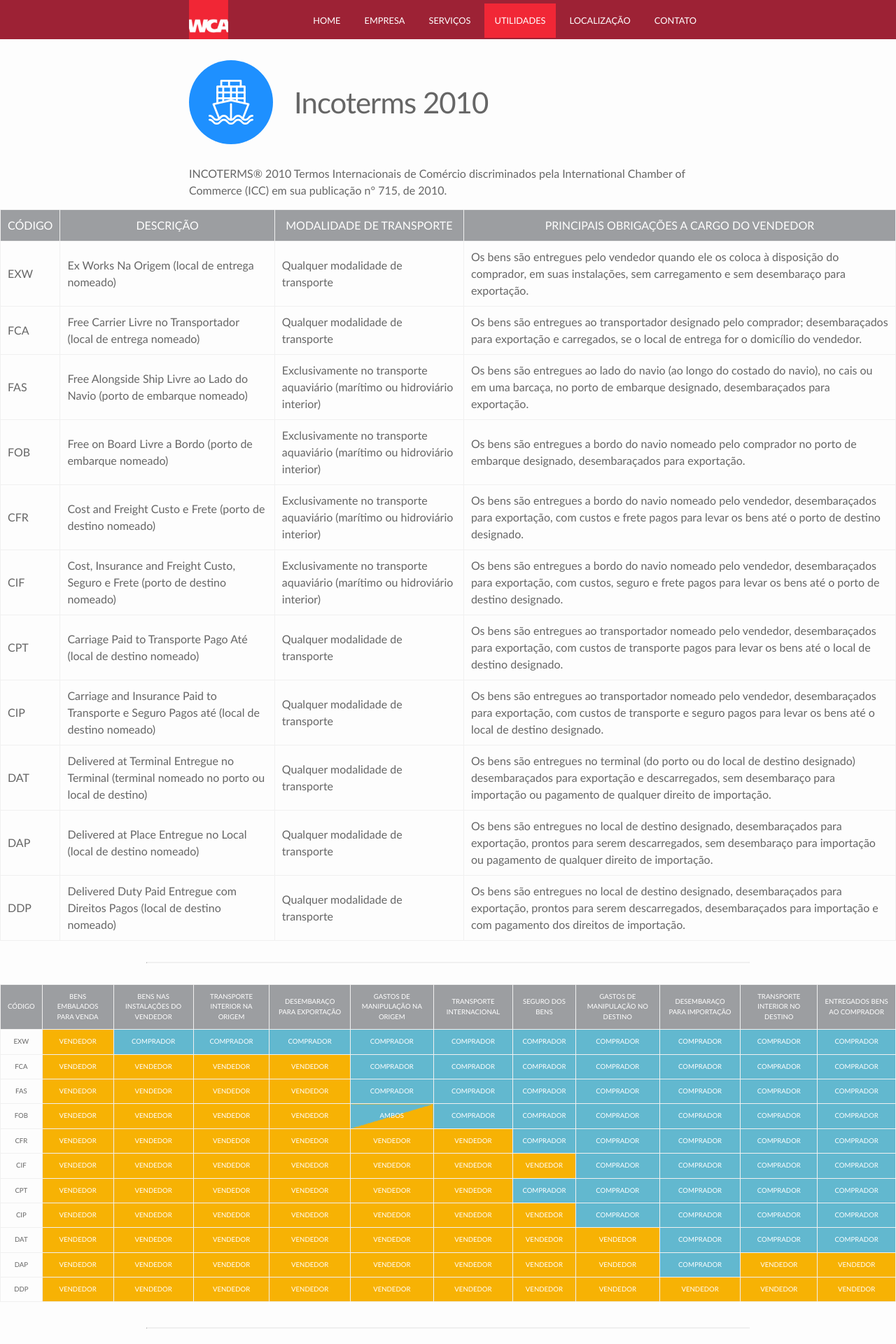
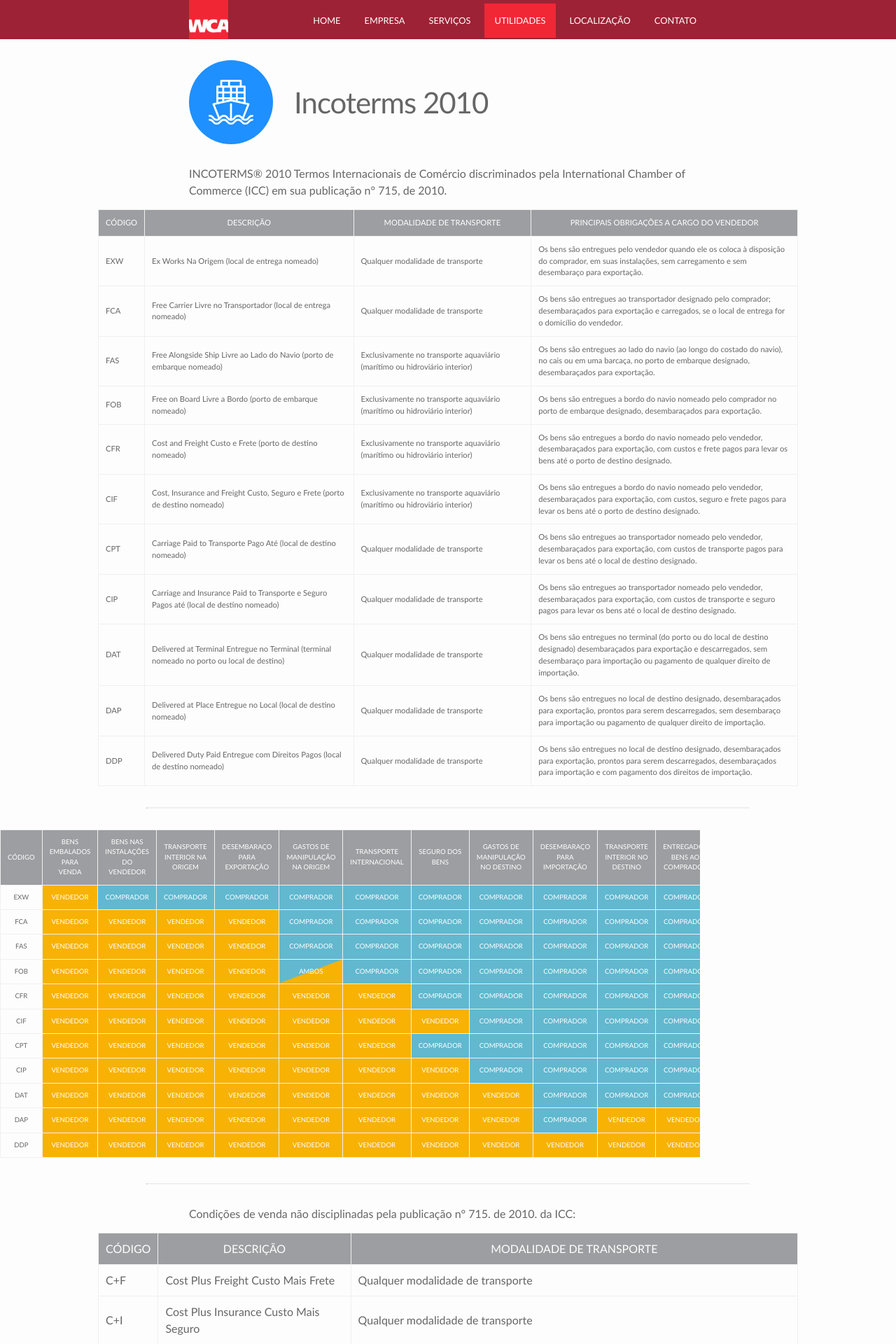
Before and after one commit to WCAComex/wcacomex.github.io, a Jekyll site: the page built from _utilidades/incoterms-2010.markdown, in a window 1280 px wide. Shown: the top 1920 px of the page at 70% size. Built offline with Jekyll 4.4.1, drawn with Linux system fonts in a browser that asks for light colours.

Commit message:
Limite de tabela de até 1000px

```diff
--- a/_sass/layout/_post.sass
+++ b/_sass/layout/_post.sass
@@ -29,6 +29,7 @@
         table
             margin-left: auto
             margin-right: auto
+            max-width: 1000px
 
         h1, h2, h3, h4, h5, h6
             margin-top: $spacing-unit
--- a/_utilidades/incoterms-2010.markdown
+++ b/_utilidades/incoterms-2010.markdown
@@ -8,19 +8,95 @@ cor: "#1E90FF"
 INCOTERMS® 2010
 Termos Internacionais de Comércio discriminados pela International Chamber of Commerce (ICC) em sua publicação n° 715, de 2010.
 
-| CÓDIGO | DESCRIÇÃO | MODALIDADE DE TRANSPORTE | PRINCIPAIS OBRIGAÇÕES A CARGO DO VENDEDOR |
-| ------- | ------- | ------- | ------- |
-| EXW | Ex Works Na Origem (local de entrega nomeado) | Qualquer modalidade de transporte | Os bens são entregues pelo vendedor quando ele os coloca à disposição do comprador, em suas instalações, sem carregamento e sem desembaraço para exportação. |
-| FCA | Free Carrier Livre no Transportador (local de entrega nomeado) | Qualquer modalidade de transporte | Os bens são entregues ao transportador designado pelo comprador; desembaraçados para exportação e carregados, se o local de entrega for o domicílio do vendedor. |
-| FAS | Free Alongside Ship Livre ao Lado do Navio (porto de embarque nomeado) | Exclusivamente no transporte aquaviário (marítimo ou hidroviário interior) | Os bens são entregues ao lado do navio (ao longo do costado do navio), no cais ou em uma barcaça, no porto de embarque designado, desembaraçados para exportação. |
-| FOB | Free on Board Livre a Bordo (porto de embarque nomeado) | Exclusivamente no transporte aquaviário (marítimo ou hidroviário interior) | Os bens são entregues a bordo do navio nomeado pelo comprador no porto de embarque designado, desembaraçados para exportação. |
-| CFR | Cost and Freight Custo e Frete (porto de destino nomeado) | Exclusivamente no transporte aquaviário (marítimo ou hidroviário interior) | Os bens são entregues a bordo do navio nomeado pelo vendedor, desembaraçados para exportação, com custos e frete pagos para levar os bens até o porto de destino designado. |
-| CIF | Cost, Insurance and Freight Custo, Seguro e Frete (porto de destino nomeado) | Exclusivamente no transporte aquaviário (marítimo ou hidroviário interior) | Os bens são entregues a bordo do navio nomeado pelo vendedor, desembaraçados para exportação, com custos, seguro e frete pagos para levar os bens até o porto de destino designado. |
-| CPT | Carriage Paid to Transporte Pago Até (local de destino nomeado) | Qualquer modalidade de transporte | Os bens são entregues ao transportador nomeado pelo vendedor, desembaraçados para exportação, com custos de transporte pagos para levar os bens até o local de destino designado. |
-| CIP | Carriage and Insurance Paid to Transporte e Seguro Pagos até (local de destino nomeado) | Qualquer modalidade de transporte | Os bens são entregues ao transportador nomeado pelo vendedor, desembaraçados para exportação, com custos de transporte e seguro pagos para levar os bens até o local de destino designado. |
-| DAT | Delivered at Terminal Entregue no Terminal (terminal nomeado no porto ou local de destino) | Qualquer modalidade de transporte | Os bens são entregues no terminal (do porto ou do local de destino designado) desembaraçados para exportação e descarregados, sem desembaraço para importação ou pagamento de qualquer direito de importação. |
-| DAP | Delivered at Place Entregue no Local (local de destino nomeado) | Qualquer modalidade de transporte | Os bens são entregues no local de destino designado, desembaraçados para exportação, prontos para serem descarregados, sem desembaraço para importação ou pagamento de qualquer direito de importação. |
-| DDP | Delivered Duty Paid Entregue com Direitos Pagos (local de destino nomeado) | Qualquer modalidade de transporte | Os bens são entregues no local de destino designado, desembaraçados para exportação, prontos para serem descarregados, desembaraçados para importação e com pagamento dos direitos de importação. |
+<table data-text="sm">
+    <thead>
+        <tr>
+            <th>CÓDIGO</th>
+            <th>DESCRIÇÃO</th>
+            <th>MODALIDADE DE TRANSPORTE</th>
+            <th style="width:34em;">PRINCIPAIS OBRIGAÇÕES A CARGO DO VENDEDOR</th>
+        </tr>
+    </thead>
+    <tbody>
+        <tr>
+            <td>EXW</td>
+            <td>Ex Works Na Origem (local de entrega nomeado)</td>
+            <td>Qualquer modalidade de transporte</td>
+            <td>Os bens são entregues pelo vendedor quando ele os coloca à disposição do comprador, em suas instalações, sem
+                carregamento e sem desembaraço para exportação.</td>
+        </tr>
+        <tr>
+            <td>FCA</td>
+            <td>Free Carrier Livre no Transportador (local de entrega nomeado)</td>
+            <td>Qualquer modalidade de transporte</td>
+            <td>Os bens são entregues ao transportador designado pelo comprador; desembaraçados para exportação e carregados,
+                se o local de entrega for o domicílio do vendedor.</td>
+        </tr>
+        <tr>
+            <td>FAS</td>
+            <td>Free Alongside Ship Livre ao Lado do Navio (porto de embarque nomeado)</td>
+            <td>Exclusivamente no transporte aquaviário (marítimo ou hidroviário interior)</td>
+            <td>Os bens são entregues ao lado do navio (ao longo do costado do navio), no cais ou em uma barcaça, no porto de
+                embarque designado, desembaraçados para exportação.</td>
+        </tr>
+        <tr>
+            <td>FOB</td>
+            <td>Free on Board Livre a Bordo (porto de embarque nomeado)</td>
+            <td>Exclusivamente no transporte aquaviário (marítimo ou hidroviário interior)</td>
+            <td>Os bens são entregues a bordo do navio nomeado pelo comprador no porto de embarque designado, desembaraçados
+                para exportação.</td>
+        </tr>
+        <tr>
+            <td>CFR</td>
+            <td>Cost and Freight Custo e Frete (porto de destino nomeado)</td>
+            <td>Exclusivamente no transporte aquaviário (marítimo ou hidroviário interior)</td>
+            <td>Os bens são entregues a bordo do navio nomeado pelo vendedor, desembaraçados para exportação, com custos e frete
+                pagos para levar os bens até o porto de destino designado.</td>
+        </tr>
+        <tr>
+            <td>CIF</td>
+            <td>Cost, Insurance and Freight Custo, Seguro e Frete (porto de destino nomeado)</td>
+            <td>Exclusivamente no transporte aquaviário (marítimo ou hidroviário interior)</td>
+            <td>Os bens são entregues a bordo do navio nomeado pelo vendedor, desembaraçados para exportação, com custos, seguro
+                e frete pagos para levar os bens até o porto de destino designado.</td>
+        </tr>
+        <tr>
+            <td>CPT</td>
+            <td>Carriage Paid to Transporte Pago Até (local de destino nomeado)</td>
+            <td>Qualquer modalidade de transporte</td>
+            <td>Os bens são entregues ao transportador nomeado pelo vendedor, desembaraçados para exportação, com custos de transporte
+                pagos para levar os bens até o local de destino designado.</td>
+        </tr>
+        <tr>
+            <td>CIP</td>
+            <td>Carriage and Insurance Paid to Transporte e Seguro Pagos até (local de destino nomeado)</td>
+            <td>Qualquer modalidade de transporte</td>
+            <td>Os bens são entregues ao transportador nomeado pelo vendedor, desembaraçados para exportação, com custos de transporte
+                e seguro pagos para levar os bens até o local de destino designado.</td>
+        </tr>
+        <tr>
+            <td>DAT</td>
+            <td>Delivered at Terminal Entregue no Terminal (terminal nomeado no porto ou local de destino)</td>
+            <td>Qualquer modalidade de transporte</td>
+            <td>Os bens são entregues no terminal (do porto ou do local de destino designado) desembaraçados para exportação
+                e descarregados, sem desembaraço para importação ou pagamento de qualquer direito de importação.</td>
+        </tr>
+        <tr>
+            <td>DAP</td>
+            <td>Delivered at Place Entregue no Local (local de destino nomeado)</td>
+            <td>Qualquer modalidade de transporte</td>
+            <td>Os bens são entregues no local de destino designado, desembaraçados para exportação, prontos para serem descarregados,
+                sem desembaraço para importação ou pagamento de qualquer direito de importação.</td>
+        </tr>
+        <tr>
+            <td>DDP</td>
+            <td>Delivered Duty Paid Entregue com Direitos Pagos (local de destino nomeado)</td>
+            <td>Qualquer modalidade de transporte</td>
+            <td>Os bens são entregues no local de destino designado, desembaraçados para exportação, prontos para serem descarregados,
+                desembaraçados para importação e com pagamento dos direitos de importação.</td>
+        </tr>
+    </tbody>
+</table>
 
 ---
 
```
